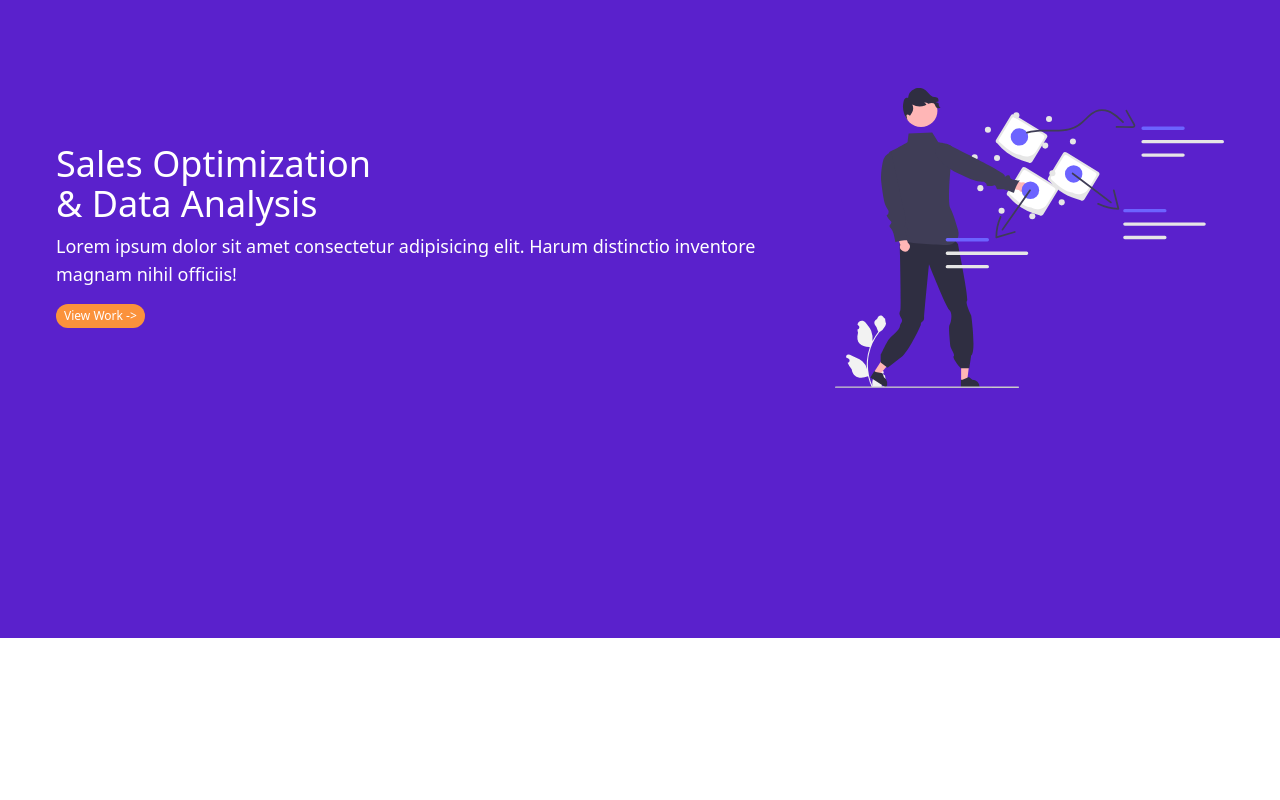
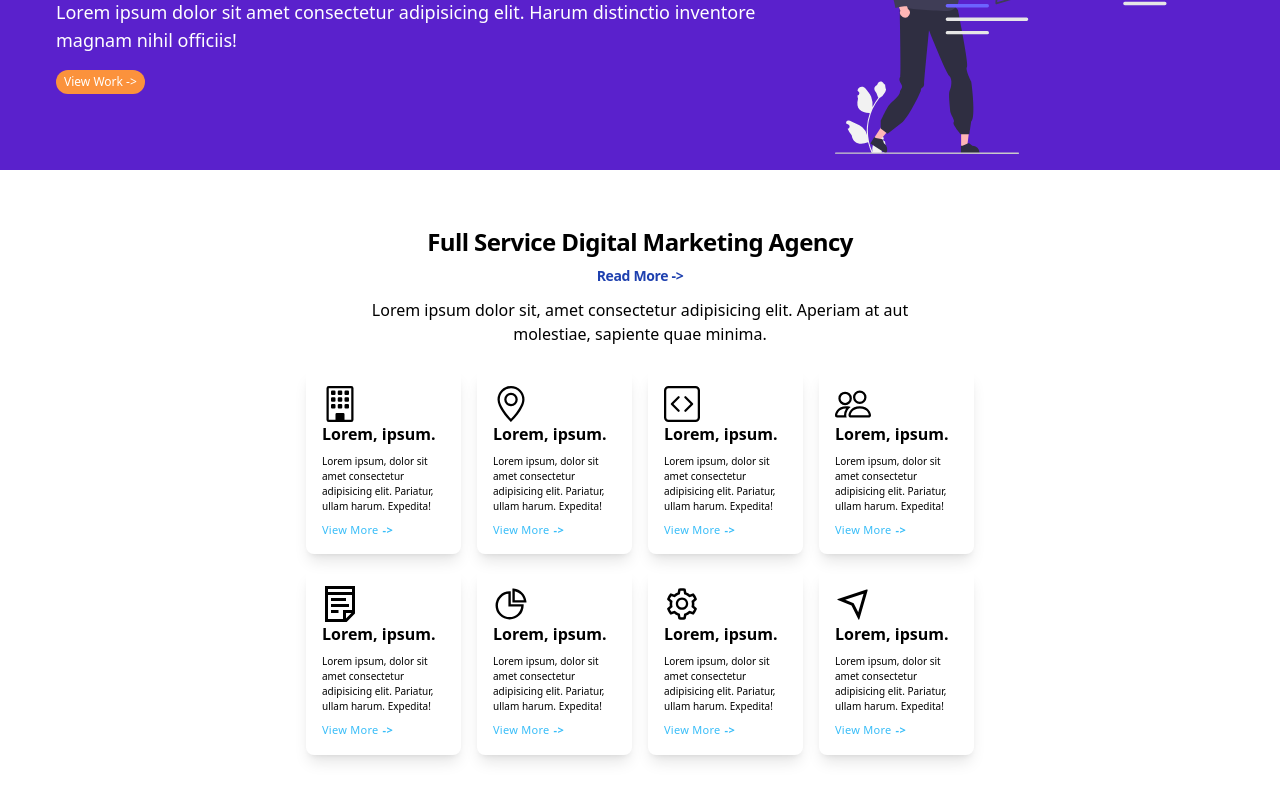
Before and after one commit to chriszlr/digital-marketing-agency, a React (Vite) app: page / in a window 1280 px wide. Shown: the part 254-1054 px from the top of the page. Before the commit the page ends 892 px from the top, so only its background shows below. Built offline with nearby package versions, Linux system fonts and the light colour scheme.

Commit message:
services

```diff
--- a/src/App.jsx
+++ b/src/App.jsx
@@ -1,12 +1,14 @@
 import React from "react";
 import Navbar from "./components/Navbar";
 import Hero from "./components/Hero";
+import Services from "./components/Services";
 
 const App = () => {
   return (
     <div className="bg-[#5a21cc] text-white">
       <Navbar />
       <Hero />
+      <Services />
     </div>
   );
 };
--- a/src/components/Hero.jsx
+++ b/src/components/Hero.jsx
@@ -3,7 +3,7 @@ import analysisImg from "../assets/analysis.svg";
 
 const Hero = () => {
   return (
-    <div className="max-w-[1200px] mx-auto h-screen p-4 flex flex-col md:flex-row justify-between items-center overflow-hidden">
+    <div className="max-w-[1200px] mx-auto p-4 flex flex-col md:flex-row justify-between items-center overflow-hidden">
       <div className="">
         <div className="flex flex-col justify-between">
           <h1 className="font-light text-3xl md:text-3xl lg:text-4xl flex flex-col my-1">
--- /dev/null
+++ b/src/components/Services.jsx
@@ -0,0 +1,143 @@
+import { BsGeoAlt, BsCodeSquare, BsPeople, BsBuilding } from "react-icons/bs";
+import { GrNotes } from "react-icons/gr";
+import { AiOutlinePieChart, AiOutlineSetting } from "react-icons/ai";
+import { RiSendPlaneLine } from "react-icons/ri";
+
+const Services = () => {
+  return (
+    <div className="py-14 px-4 mx-auto flex flex-col justify-between items-center bg-white text-black">
+      <div className="flex flex-col text-center justify-between gap-1 items-center max-w-[640px]">
+        <h1 className="font-bold text-xl lg:text-2xl tracking-tight">
+          Full Service Digital Marketing Agency
+        </h1>
+        <button className=" my-1 text-xs md:text-sm text-blue-800 font-bold tracking-tight">
+          Read More -{">"}
+        </button>
+
+        <p className="font-light my-1 max-w-[550px]">
+          Lorem ipsum dolor sit, amet consectetur adipisicing elit. Aperiam at
+          aut molestiae, sapiente quae minima.
+        </p>
+      </div>
+
+      {/* services */}
+      <div className="grid grid-cols-2 md:grid-cols-4 text-black my-5 gap-4">
+        {/* item */}
+        <div className="shadow-lg rounded-lg max-w-[155px] p-4 hover:bg-gradient-to-r hover:from-purple-400 hover:to-purple-700 hover:text-white transition ease-out duration-300">
+          <div className="flex flex-col justify-center ">
+            <BsBuilding className="text-4xl" />
+            <h2 className="text-md font-bold">Lorem, ipsum.</h2>
+            <p className="text-[10px] font-medium py-2">
+              Lorem ipsum, dolor sit amet consectetur adipisicing elit.
+              Pariatur, ullam harum. Expedita!
+            </p>
+          </div>
+          <button className="text-sky-400 text-[11px] font-medium tracking-wide flex justify-between items-center hover:text-white duration-300">
+            View More <span className="font-bold ml-1">-{">"}</span>
+          </button>
+        </div>
+
+        {/* item */}
+        <div className="shadow-lg rounded-lg max-w-[155px] p-4 hover:bg-gradient-to-r hover:from-purple-400 hover:to-purple-700 hover:text-white transition ease-out duration-300">
+          <div className="flex flex-col justify-center ">
+            <BsGeoAlt className="text-4xl" />
+            <h2 className="text-md font-bold">Lorem, ipsum.</h2>
+            <p className="text-[10px] font-medium py-2">
+              Lorem ipsum, dolor sit amet consectetur adipisicing elit.
+              Pariatur, ullam harum. Expedita!
+            </p>
+          </div>
+          <button className="text-sky-400 text-[11px] font-medium tracking-wide flex justify-between items-center hover:text-white duration-300">
+            View More <span className="font-bold ml-1">-{">"}</span>
+          </button>
+        </div>
+        {/* item */}
+        <div className="shadow-lg rounded-lg max-w-[155px] p-4 hover:bg-gradient-to-r hover:from-purple-400 hover:to-purple-700 hover:text-white transition ease-out duration-300">
+          <div className="flex flex-col justify-center ">
+            <BsCodeSquare className="text-4xl" />
+            <h2 className="text-md font-bold">Lorem, ipsum.</h2>
+            <p className="text-[10px] font-medium py-2">
+              Lorem ipsum, dolor sit amet consectetur adipisicing elit.
+              Pariatur, ullam harum. Expedita!
+            </p>
+          </div>
+          <button className="text-sky-400 text-[11px] font-medium tracking-wide flex justify-between items-center hover:text-white duration-300">
+            View More <span className="font-bold ml-1">-{">"}</span>
+          </button>
+        </div>
+        {/* item */}
+        <div className="shadow-lg rounded-lg max-w-[155px] p-4 hover:bg-gradient-to-r hover:from-purple-400 hover:to-purple-700 hover:text-white transition ease-out duration-300">
+          <div className="flex flex-col justify-center ">
+            <BsPeople className="text-4xl" />
+            <h2 className="text-md font-bold">Lorem, ipsum.</h2>
+            <p className="text-[10px] font-medium py-2">
+              Lorem ipsum, dolor sit amet consectetur adipisicing elit.
+              Pariatur, ullam harum. Expedita!
+            </p>
+          </div>
+          <button className="text-sky-400 text-[11px] font-medium tracking-wide flex justify-between items-center hover:text-white duration-300">
+            View More <span className="font-bold ml-1">-{">"}</span>
+          </button>
+        </div>
+        {/* item */}
+        <div className="shadow-lg rounded-lg max-w-[155px] p-4 hover:bg-gradient-to-r hover:from-purple-400 hover:to-purple-700 hover:text-white transition ease-out duration-300">
+          <div className="flex flex-col justify-center ">
+            <GrNotes className="text-4xl" />
+            <h2 className="text-md font-bold">Lorem, ipsum.</h2>
+            <p className="text-[10px] font-medium py-2">
+              Lorem ipsum, dolor sit amet consectetur adipisicing elit.
+              Pariatur, ullam harum. Expedita!
+            </p>
+          </div>
+          <button className="text-sky-400 text-[11px] font-medium tracking-wide flex justify-between items-center hover:text-white duration-300">
+            View More <span className="font-bold ml-1">-{">"}</span>
+          </button>
+        </div>
+        {/* item */}
+        <div className="shadow-lg rounded-lg max-w-[155px] p-4 hover:bg-gradient-to-r hover:from-purple-400 hover:to-purple-700 hover:text-white transition ease-out duration-300">
+          <div className="flex flex-col justify-center ">
+            <AiOutlinePieChart className="text-4xl" />
+            <h2 className="text-md font-bold">Lorem, ipsum.</h2>
+            <p className="text-[10px] font-medium py-2">
+              Lorem ipsum, dolor sit amet consectetur adipisicing elit.
+              Pariatur, ullam harum. Expedita!
+            </p>
+          </div>
+          <button className="text-sky-400 text-[11px] font-medium tracking-wide flex justify-between items-center hover:text-white duration-300">
+            View More <span className="font-bold ml-1">-{">"}</span>
+          </button>
+        </div>
+        {/* item */}
+        <div className="shadow-lg rounded-lg max-w-[155px] p-4 hover:bg-gradient-to-r hover:from-purple-400 hover:to-purple-700 hover:text-white transition ease-out duration-300">
+          <div className="flex flex-col justify-center ">
+            <AiOutlineSetting className="text-4xl" />
+            <h2 className="text-md font-bold">Lorem, ipsum.</h2>
+            <p className="text-[10px] font-medium py-2">
+              Lorem ipsum, dolor sit amet consectetur adipisicing elit.
+              Pariatur, ullam harum. Expedita!
+            </p>
+          </div>
+          <button className="text-sky-400 text-[11px] font-medium tracking-wide flex justify-between items-center hover:text-white duration-300">
+            View More <span className="font-bold ml-1">-{">"}</span>
+          </button>
+        </div>
+        {/* item */}
+        <div className="shadow-lg rounded-lg max-w-[155px] p-4 hover:bg-gradient-to-r hover:from-purple-400 hover:to-purple-700 hover:text-white transition ease-out duration-300">
+          <div className="flex flex-col justify-center ">
+            <RiSendPlaneLine className="text-4xl" />
+            <h2 className="text-md font-bold">Lorem, ipsum.</h2>
+            <p className="text-[10px] font-medium py-2">
+              Lorem ipsum, dolor sit amet consectetur adipisicing elit.
+              Pariatur, ullam harum. Expedita!
+            </p>
+          </div>
+          <button className="text-sky-400 text-[11px] font-medium tracking-wide flex justify-between items-center hover:text-white duration-300">
+            View More <span className="font-bold ml-1">-{">"}</span>
+          </button>
+        </div>
+      </div>
+    </div>
+  );
+};
+
+export default Services;
```
